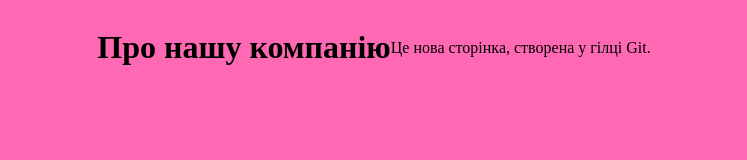
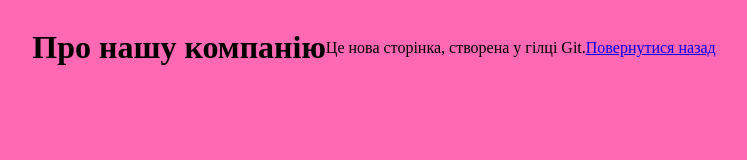
Before and after one commit to Eli-dot-g/aboutpage, a plain HTML site: page aboutpage.html in a window 1280 px wide. Shown: the whole page, without its empty margins (266-1013 px from the left). Drawn offline with Linux system fonts and the light colour scheme.

Commit message:
Додав кнопку повернутися назад

```diff
--- a/aboutpage.html
+++ b/aboutpage.html
@@ -18,6 +18,6 @@
 
   <h1>Про нашу компанію</h1>
   <p>Це нова сторінка, створена у гілці Git.</p>
-
+<a href="mainpage.html">Повернутися назад</a>
 </body>
 </html>
```
